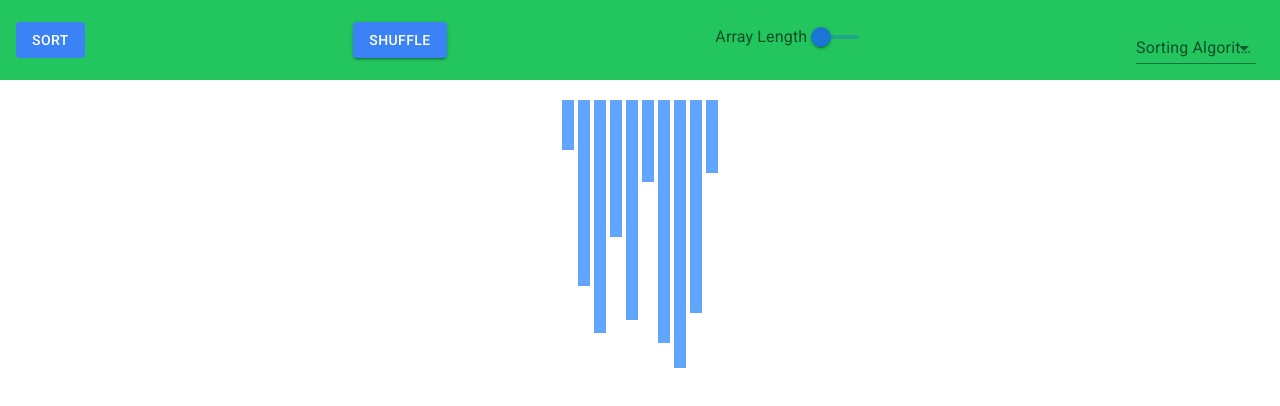
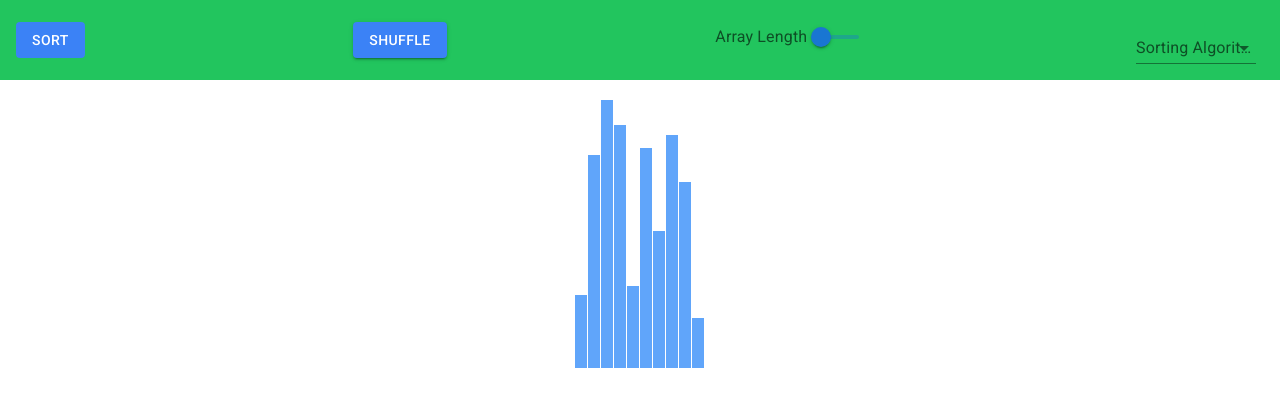
Before and after one commit to habibullah-rezaie/sorting-algorithm-visualizer, a React (Create React App) app: page / in a window 1280 px wide. Shown: the top 406 px of the page. Built offline with nearby package versions, Linux system fonts and the light colour scheme.

Commit message:
Restrict color and size of bars

```diff
--- a/src/components/Bars.tsx
+++ b/src/components/Bars.tsx
@@ -9,27 +9,61 @@ function Bars({
 	randomArr: ArrItem[];
 	currentEvent?: SorterEvent;
 }) {
+	const len = randomArr.length;
+	const ulMaxWidth =
+		window.innerWidth - 28 > 872 ? 872 : window.innerWidth - 28; // 28 for 28 px padding around
+	const ulActualWidth =
+		len * 12 - len + 1; /* for gap of 1px and width of 11px*/
+	const liWidth = Math.floor(
+		ulActualWidth > ulMaxWidth ? (ulMaxWidth - len) / len : 12
+	);
+
 	return (
-		<div className="flex flex-row justify-center">
-			<ul className="flex flex-row space-x-1">
-				{randomArr.map((item, i) => (
-					<li
-						className={`w-3 ${
-							!currentEvent
-								? "bg-blue-400"
-								: (currentEvent.type === "compare" ||
-										currentEvent.type === "swap") &&
-								  (item.id === currentEvent.aId || item.id === currentEvent.bId)
-								? "bg-red-400"
-								: "bg-blue-400"
-						}`}
-						style={{ height: `${item.val}px` }}
-						key={item.id}
-					></li>
-				))}
+		<div className="w-full flex justify-center px-2 rotate-180">
+			<ul
+				className={`w-full grid grid-flow-col justify-center`}
+				style={{ columnGap: liWidth === 0 ? "0.5px" : `1px` }}
+			>
+				{randomArr.map((item, i) => {
+					const color = getBarsColor(item, currentEvent);
+					return (
+						<li
+							className={`${color}`}
+							style={{
+								height: `${item.val}px`,
+								width: liWidth === 0 ? "1px" : liWidth + "px",
+							}}
+							key={item.id}
+						></li>
+					);
+				})}
 			</ul>
 		</div>
 	);
+
+	function getBarsColor(item: ArrItem, currentEvent?: SorterEvent) {
+		if (!currentEvent) return "bg-blue-400";
+		switch (currentEvent.type) {
+			case "compare":
+				if (item.id === currentEvent.aId || item.id === currentEvent.bId) {
+					console.log(currentEvent.willSwap);
+					if (currentEvent.willSwap) return "bg-red-400";
+					return "bg-green-400";
+				}
+				break;
+			case "swap":
+				if (item.id === currentEvent.aId || item.id === currentEvent.bId)
+					return "bg-yellow-400";
+				break;
+			case "move":
+				if (currentEvent.id === item.id) return "bg-yellow-400";
+				break;
+			default:
+				break;
+		}
+
+		return "bg-blue-400";
+	}
 }
 
 export default Bars;
```
